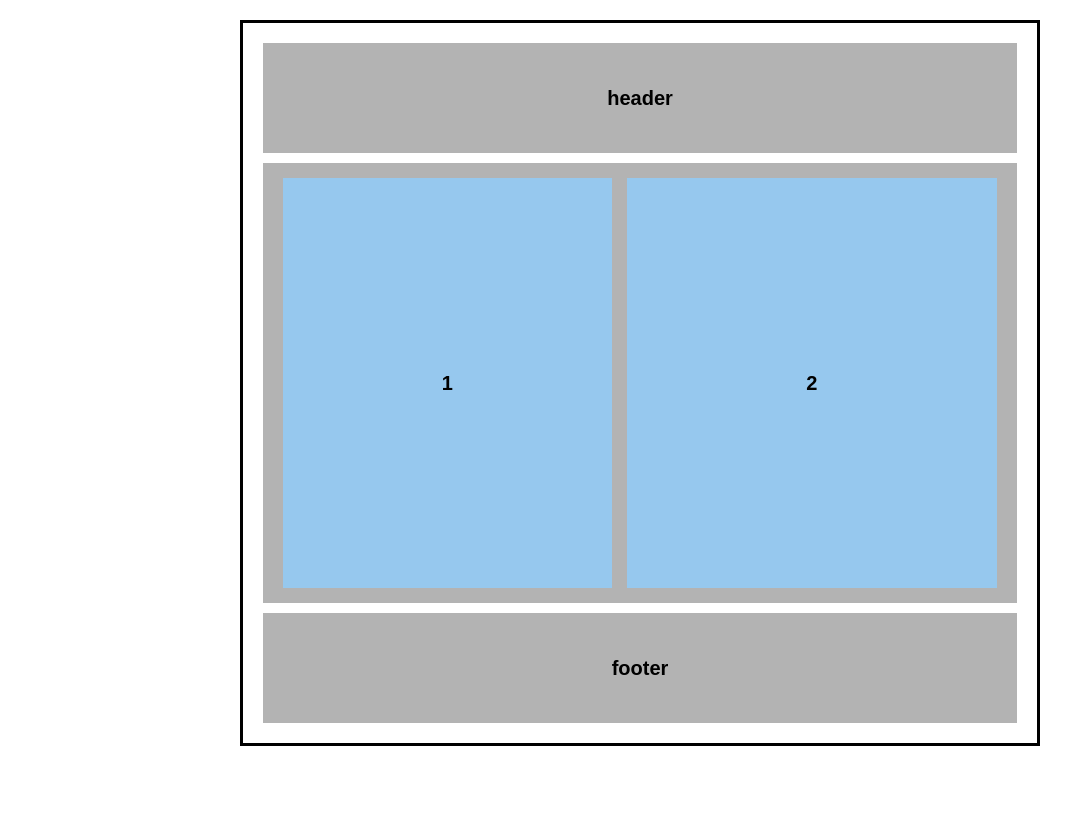
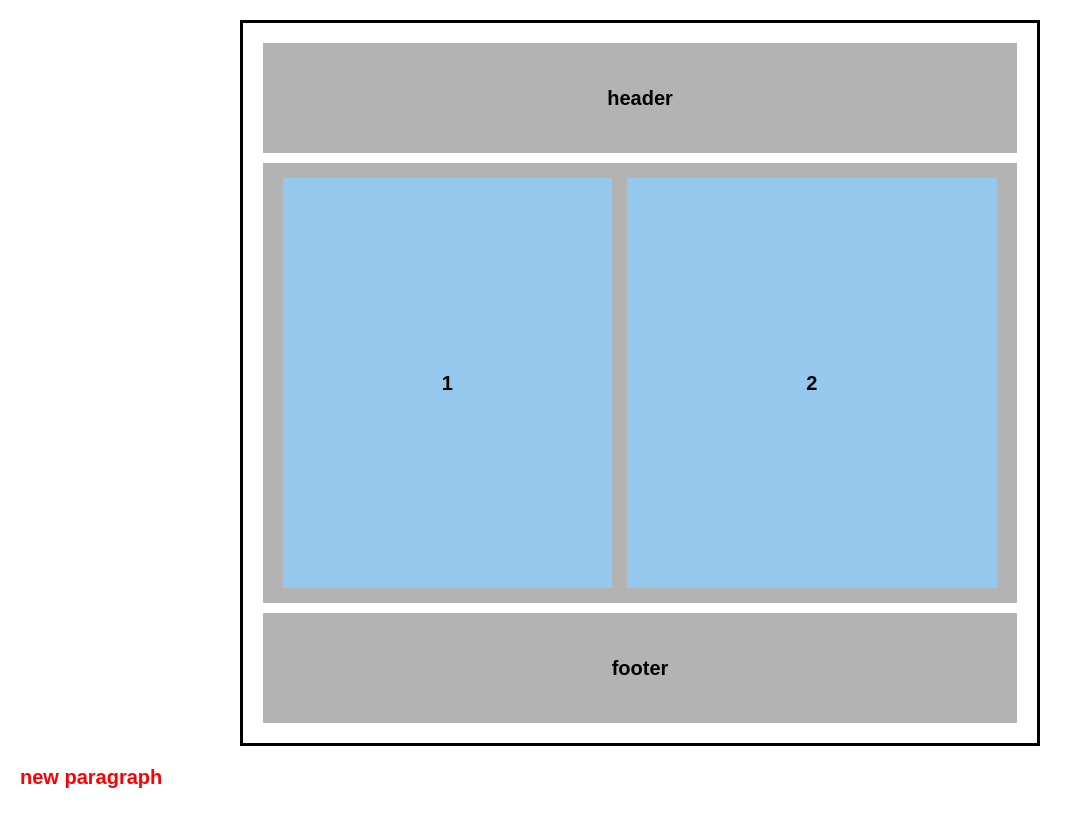
Before and after one commit to Dinalicious-crypto/IEEE-First-Repo, a plain HTML site: page index.html in a window 1280 px wide. Shown: the whole page, without its empty margins (0-1082 px from the left). Before the commit the page ends 800 px from the top, so only its background shows below. Drawn offline with Linux system fonts and the light colour scheme.

Commit message:
update my project

```diff
--- a/index.html
+++ b/index.html
@@ -17,5 +17,6 @@
 
     <div class="footer">footer</div>
   </div>
+  <p>new paragraph</p>
 </body>
 </html>
--- a/style.css
+++ b/style.css
@@ -50,3 +50,6 @@ body {
 .two {
   width: 53%;
 }
+p{
+  color: red;
+}
```
